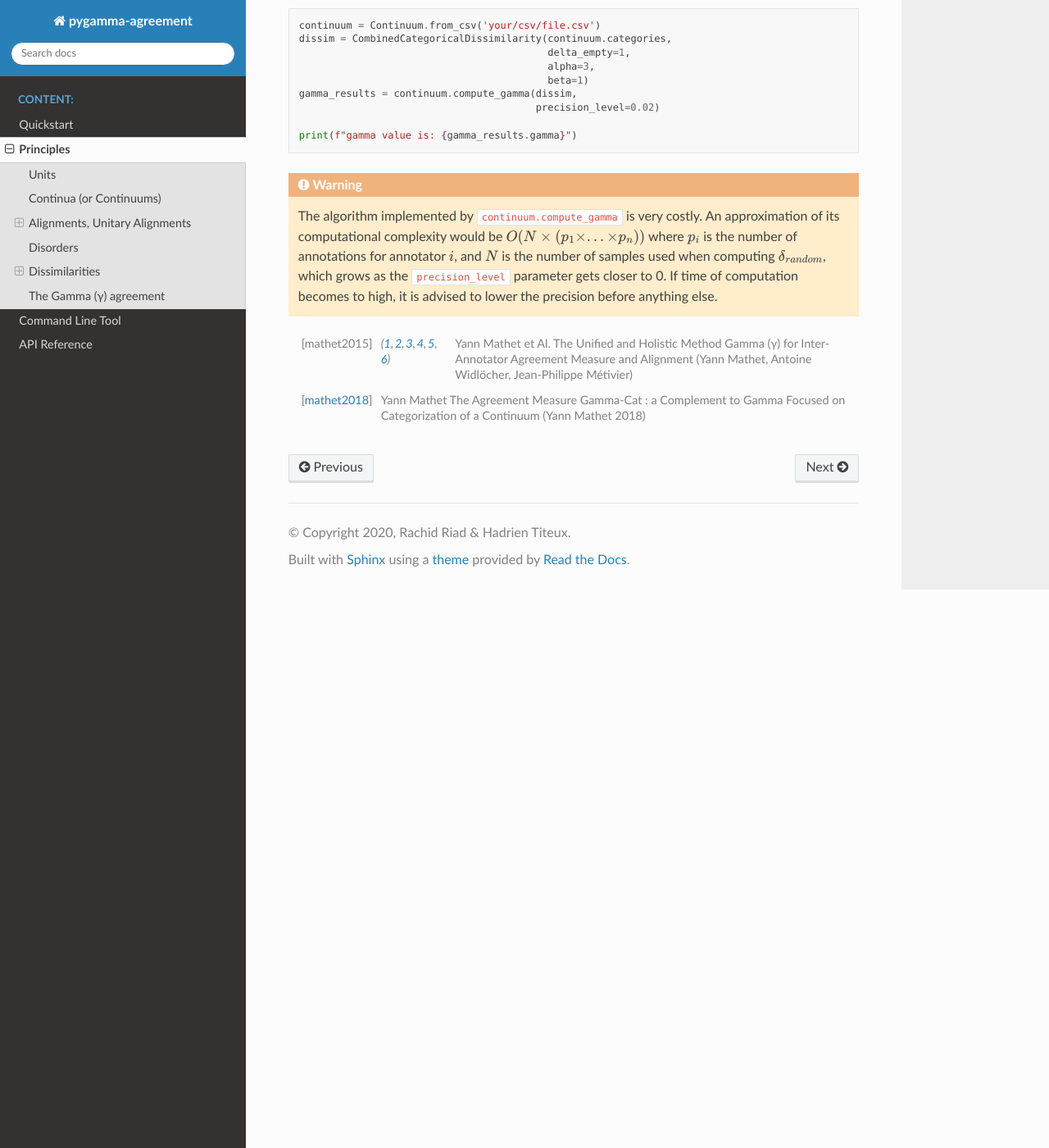
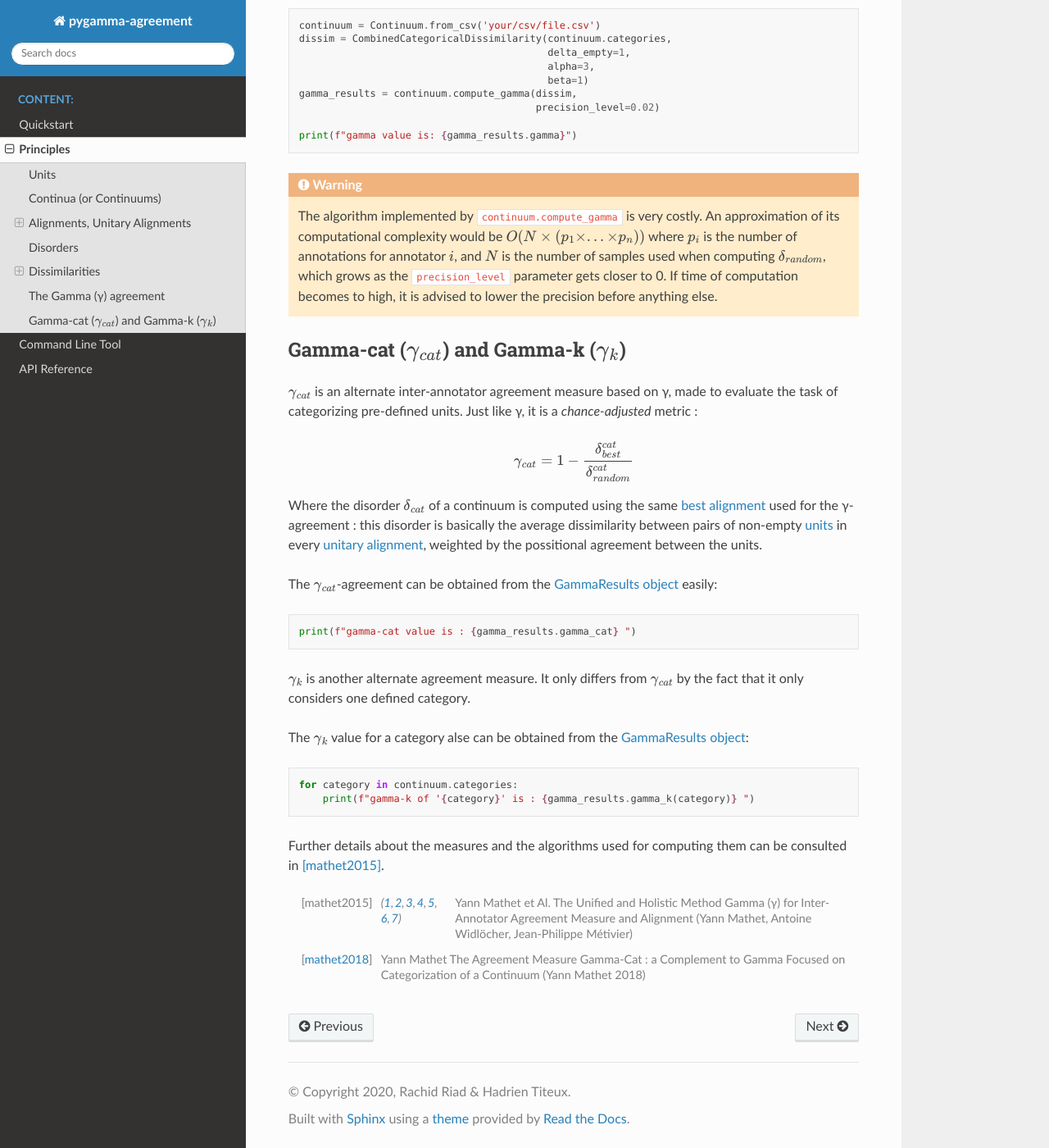
Before and after one commit to bootphon/pygamma-agreement, a Sphinx documentation site: the page built from docs/source/principles.rst, in a window 1280 px wide and 1400 px high, scrolled down 7429 px. Shown: the whole window at 82% size. Built offline with Sphinx 7.4.7 and the Read the Docs theme 2.0.0, drawn with Linux system fonts in a browser that asks for light colours.

Commit message:
explained gamma-cat/gamma-k in principles

```diff
--- a/docs/source/principles.rst
+++ b/docs/source/principles.rst
@@ -406,6 +406,38 @@ the gamma value is computed from a ``Continuum`` object, using a given ``Dissimi
     parameter gets closer to 0. If time of computation becomes to high, it is advised to lower the precision
     before anything else.
 
+Gamma-cat (:math:`γ_{cat}`) and Gamma-k (:math:`γ_{k}`)
+~~~~~~~~~~~~~~~~~~~~~~~~~~~~~~~~~~~~~~~~~~~~~~~~~~~~~~~
+:math:`γ_{cat}` is an alternate inter-annotator agreement measure based on γ, made to evaluate the task of
+categorizing pre-defined units. Just like γ, it is a *chance-adjusted* metric :
+
+.. math::
+
+    \gamma_{cat} = 1 - \frac{\delta_{best}^{cat}}{\delta_{random}^{cat}}
+
+Where the disorder :math:`\delta_{cat}` of a continuum is computed using the same
+:ref:`best alignment <best_alignments>` used for the γ-agreement : this disorder is basically the average
+dissimilarity between pairs of non-empty :ref:`units <units>` in every :ref:`unitary alignment <alignments>`, weighted
+by the possitional agreement between the units.
+
+The :math:`γ_{cat}`-agreement can be obtained from the :ref:`GammaResults object <gamma_agreement>` easily:
+
+.. code-block:: python
+
+    print(f"gamma-cat value is : {gamma_results.gamma_cat} ")
+
+:math:`γ_{k}` is another alternate agreement measure. It only differs from :math:`γ_{cat}` by the fact that it
+only considers one defined category.
+
+The :math:`γ_{k}` value for a category alse can be obtained from the :ref:`GammaResults object <gamma_agreement>`:
+
+.. code-block:: python
+
+
+    for category in continuum.categories:
+        print(f"gamma-k of '{category}' is : {gamma_results.gamma_k(category)} ")
+
+Further details about the measures and the algorithms used for computing them can be consulted in [mathet2015]_.
 
 
 
```
